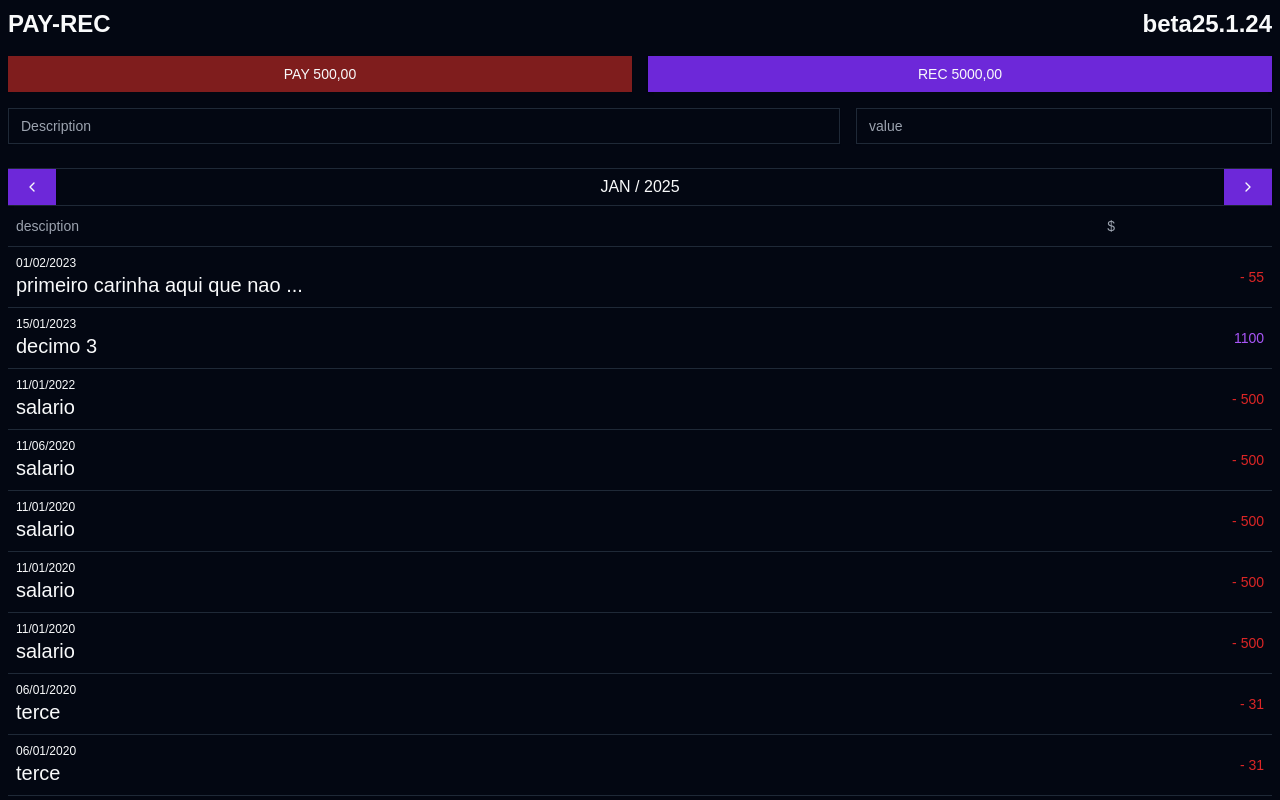
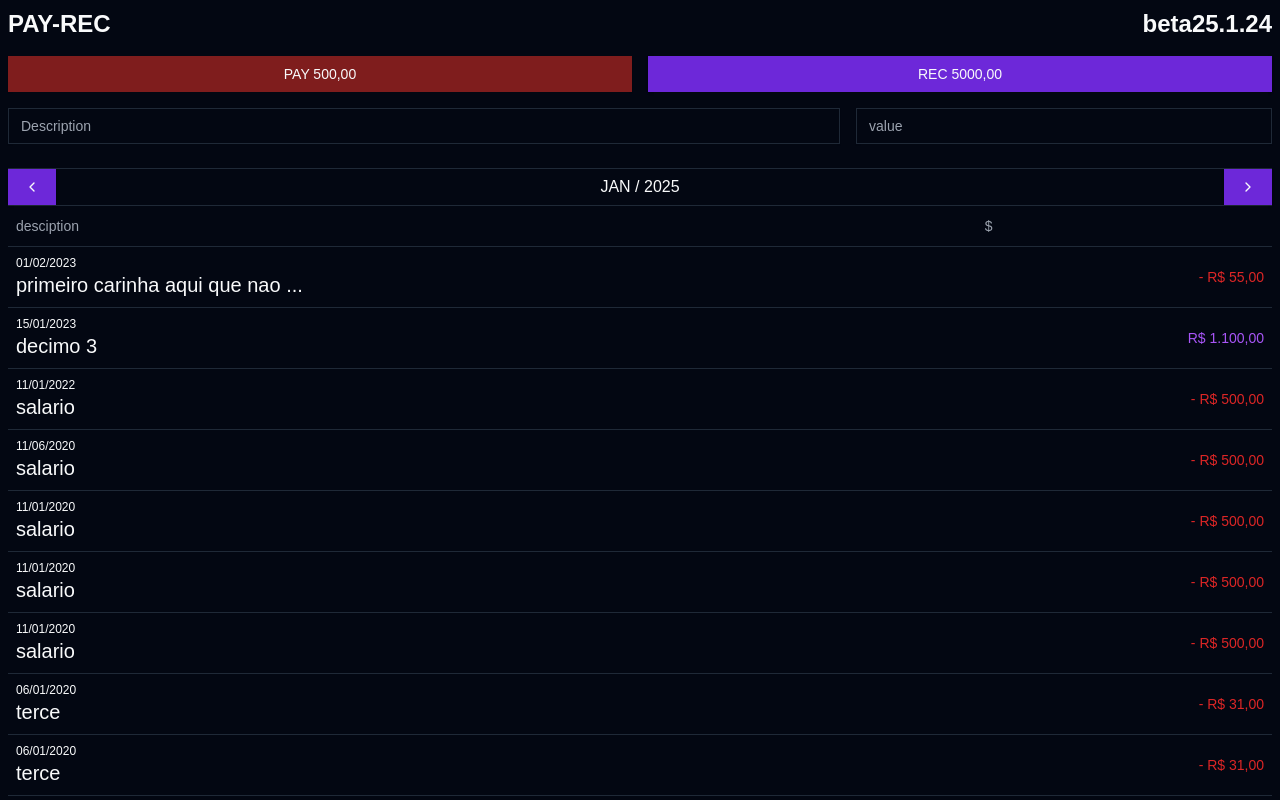
Before and after one commit to jiraspiom/payreceive_web, a Next.js app: page / in a window 1280 px wide. Shown: the top 800 px of the page. Built offline with nearby package versions, Linux system fonts and the light colour scheme.

Commit message:
ok carainha

```diff
--- a/src/components/Financas.tsx
+++ b/src/components/Financas.tsx
@@ -249,7 +249,12 @@ export default function Financas() {
                   tra.tipo === 'receita' ? 'text-purple-500' : 'text-red-600',
                 ])}
               >
-                {tra.tipo === 'receita' ? tra.value : `- ${tra.value}`}
+                {tra.tipo === 'receita'
+                  ? tra.value.toLocaleString('pt-BR', {
+                      style: 'currency',
+                      currency: 'BRL',
+                    })
+                  : `- ${tra.value.toLocaleString('pt-BR', { style: 'currency', currency: 'BRL' })}`}
               </TableCell>
             </TableRow>
           ))}
```
